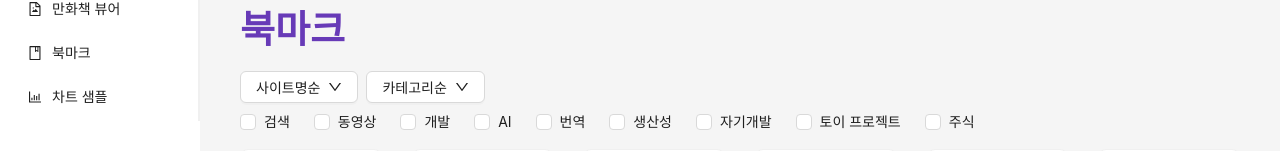
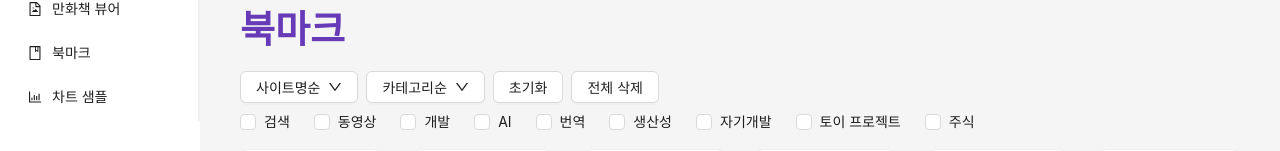
Before and after one commit to silverbullet087/silverbullet-app, a React (Create React App) app: page / in a window 1280 px wide. Shown: the part 131-282 px from the top of the page. Built offline with nearby package versions, Linux system fonts and the light colour scheme.

Commit message:
[feature] 북마크 모달 등록/수정 기능 버그 수정
- 모달 등록/수정 버그 수정
- 모달 띄우는 등록/수정 문구 수정
- 북마크 화면 초기화, 전체삭제 버튼 추가

```diff
--- a/src/components/BookmarkGrid/BookmarkGrid.tsx
+++ b/src/components/BookmarkGrid/BookmarkGrid.tsx
@@ -51,7 +51,7 @@ const BookmarkGrid: React.FC<BookmarkGridProps> = ({
                                 className="link-button"
                                 onClick={() => onUpdateBookmark(bookmark)}
                             >
-                                Edit
+                                수정
                             </button>
                         ),
                     },
@@ -62,7 +62,7 @@ const BookmarkGrid: React.FC<BookmarkGridProps> = ({
                                 className="link-button"
                                 onClick={() => onDeleteBookmark(bookmark?.id ?? 0)}
                             >
-                                Delete
+                                삭제
                             </button>
                         ),
                     },
--- a/src/components/BookmarkGrid/BookmarkPage.tsx
+++ b/src/components/BookmarkGrid/BookmarkPage.tsx
@@ -23,6 +23,24 @@ import type {Bookmark} from "../Common/Constants";
 import BookmarkSaveModal from "./BookmarkSaveModal";
 import Title from "antd/lib/typography/Title";
 import ThemedTitle from "../../common/components/ThemedTitle";
+
+// 전체 삭제시 초기값 세팅 하드코딩
+const initialbookmarkList: Bookmark[] = [
+    {
+        id: 1,
+            title: "Google",
+        url: "https://www.google.com",
+        favicon: "https://www.google.com/favicon.ico",
+        category: "검색",
+    },
+    {
+        id: 2,
+            title: "Naver",
+        url: "https://www.naver.com/",
+        favicon: "https://www.naver.com/favicon.ico",
+        category: "검색",
+    },
+];
 
 // 초기 설정 북마크 리스트 데이터 하드코딩 (추후 수정 예정)
 const bookmarkList: Bookmark[] = [
@@ -174,6 +192,13 @@ const bookmarkList: Bookmark[] = [
         title: "huggingface",
         url: "https://huggingface.co/",
         favicon: "https://huggingface.co/favicon.ico",
+        category: "AI",
+    },
+    {
+        id: 206,
+        title: "google keep",
+        url: "https://keep.google.com/u/0/#label/AI",
+        favicon: "https://ssl.gstatic.com/keep/icon_2020q4v2_128.png",
         category: "AI",
     },
     // 번역
@@ -386,6 +411,17 @@ const BookmarkPage: React.FC = () => {
         setBookmarks(updatedBookmarks);
     };
 
+    const onBookmarkLocalStorageDeleteButtonClick = () => {
+        localStorage.setItem("bookmarks", JSON.stringify(initialbookmarkList));
+        setBookmarks(initialbookmarkList);
+    }
+
+    // 북마크 초기값으로 초기화 버튼 이벤트
+    const onBookmarkLocalStorageInitButtonClick = () => {
+        localStorage.setItem("bookmarks", JSON.stringify(bookmarkList));
+        setBookmarks(bookmarkList);
+    }
+
     // 카테고리 체크박스 선택 필터링, 정렬 적용한 북마크 리스트
     const filteredBookmarks = useMemo(() => {
         let filtered = bookmarks.filter((bookmark: Bookmark) =>
@@ -430,6 +466,16 @@ const BookmarkPage: React.FC = () => {
                         <span>카테고리순</span>
                         {sortOrder === "asc" && sortKey === "category" ? <UpOutlined/> : <DownOutlined/>}
                     </Button>
+                    <Button
+                        onClick={() => onBookmarkLocalStorageInitButtonClick()}
+                    >
+                        <span>초기화</span>
+                    </Button>
+                    <Button
+                        onClick={() => onBookmarkLocalStorageDeleteButtonClick()}
+                    >
+                        <span>전체 삭제</span>
+                    </Button>
                 </Space>
                 <Checkbox.Group
                     className="checkbox-group-container"
--- a/src/components/BookmarkGrid/BookmarkSaveModal.tsx
+++ b/src/components/BookmarkGrid/BookmarkSaveModal.tsx
@@ -1,6 +1,6 @@
-import React, { useCallback, useEffect, useState } from "react";
-import { Modal, Form, Input, message, FormInstance } from "antd";
-import { Bookmark, ModalStatus } from "../Common/Constants";
+import React, {useCallback, useEffect, useState} from "react";
+import {Modal, Form, Input, message, FormInstance} from "antd";
+import {Bookmark, ModalStatus} from "../Common/Constants";
 
 interface BookmarkSaveModalProps {
     currentBookmark: Bookmark | null;
@@ -56,17 +56,35 @@ const BookmarkSaveModal: React.FC<BookmarkSaveModalProps> = ({
     const handleModalOk = () => {
         let updatedBookmark = form.getFieldsValue();
 
-    // 북마크 수정 시 모달창에 기존 북마크 정보 표시
-    // if (modalStatus === ModalStatus.UPDATE) {
-    //   initialFormValues = {
-    //     id: updatedBookmark?.id ?? 0,
-    //     title: updatedBookmark?.title ?? "",
-    //     url: updatedBookmark?.url ?? "",
-    //     favicon: updatedBookmark?.favicon ?? "",
-    //     category: updatedBookmark?.category ?? "",
-    //   };
-    // }
+        // 예제
+        checkValidation(form).then(isValid => {
+            if (isValid) {
+                // 유효하면 작업 수행
+                handleBookmarkSave(updatedBookmark);
+            } else {
+                // 유효하지 않으면 에러 처리
+                return;
+            }
+        });
+    };
 
+    // 모달 validation 체크
+    const checkValidation = (form: FormInstance): Promise<boolean> => {
+        return new Promise((resolve, reject) => {
+            form.validateFields()
+                .then(() => {
+                    resolve(true);
+                })
+                .catch((errorInfo: any) => {
+                    const isValid = errorInfo.errorFields.length === 0;
+                    resolve(isValid);
+                });
+        });
+    }
+
+
+    // 북마크 등록/수정 처리
+    const handleBookmarkSave = (updatedBookmark: any) => {
         // 북마크 추가
         if (modalStatus === ModalStatus.CREATE) {
             const newBookmark: Bookmark = {
@@ -128,8 +146,8 @@ const BookmarkSaveModal: React.FC<BookmarkSaveModalProps> = ({
     };
 
     const handleChange = (e: any) => {
-    const { name, value } = e.target;
-    form.setFieldsValue({ ...form, [name]: value });
+        const {name, value} = e.target;
+        form.setFieldsValue({...form, [name]: value});
     };
 
     return (
@@ -146,11 +164,11 @@ const BookmarkSaveModal: React.FC<BookmarkSaveModalProps> = ({
                 name="bookmark_form"
                 onFinish={onFinish}
                 onFinishFailed={onFinishFailed}
-        initialValues={{ form }}
+                initialValues={{form}}
                 layout="vertical"
             >
-        <Form.Item name="id" style={{ display: "none" }}>
-          <Input type="hidden" />
+                <Form.Item name="id" style={{display: "none"}}>
+                    <Input type="hidden"/>
                 </Form.Item>
                 <Form.Item
                     name="title"
```
Lines whose indentation alone changed are shown as unchanged.
